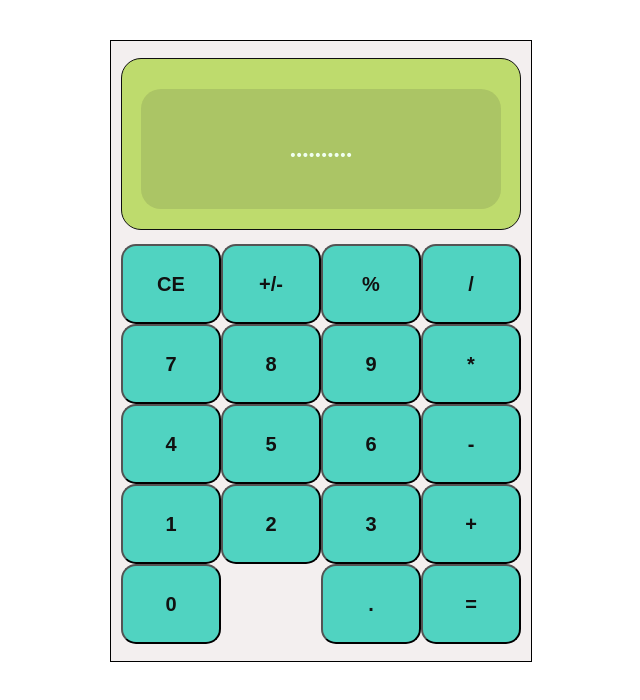
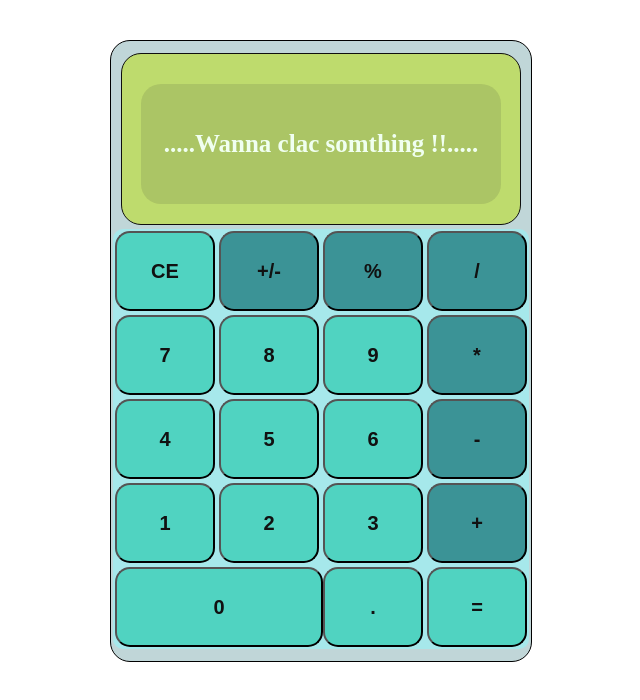
Before and after one commit to ahmedmaher2481998/calculater, a plain HTML site: page index.html in a window 1280 px wide. Shown: the whole page, without its empty margins (319-959 px from the left). Drawn offline with Linux system fonts and the light colour scheme.

Commit message:
modified

```diff
--- a/index.html
+++ b/index.html
@@ -6,12 +6,12 @@
     <meta name="viewport" content="width=device-width, initial-scale=1.0">
     <script src="script.js" defer></script>
     <link rel="stylesheet" href="style.css">
-    <title>Document</title>
+    <title>Calculater O_O</title>
 </head>
 <body>
     <div class="container">
         <div class="result"><div class="box">
-            ..........
+            .....Wanna clac somthing !!.....
         </div></div>
 
         <div class="pad">
@@ -21,7 +21,7 @@
                 <div><button class="digit" >7</button></div>
                 <div><button class="digit" >4</button></div>
                 <div><button class="digit" >1</button></div>
-                <div ><button class="digit">0</button></div>
+                <div ><button id='zero' class="digit">0</button></div>
 
             </div>
 
@@ -38,7 +38,7 @@
                 <div><button class="digit" >9</button></div>
                 <div><button class="digit" >6</button></div>
                 <div><button class="digit" >3</button></div>
-                <div ><button class="operate" >.</button></div>
+                <div ><button class=" " >.</button></div>
 
             </div>
 
@@ -47,7 +47,7 @@
                 <div ><button class="operate" >*</button></div>
                 <div ><button class="operate" >-</button></div>
                 <div ><button class="operate" >+</button></div>
-                <div ><button class="operate" >=</button></div>
+                <div ><button class="equal" >=</button></div>
 
             </div>
 
--- a/script.js
+++ b/script.js
@@ -33,31 +33,47 @@ function operate(obj){
     else if (obj.f == '/'){
          res =  divide(obj.a,obj.b)
     }
+    else if (obj.f == '%'){
+        res = obj.a % obj.b ;
+    }
+    else if (obj.f == '+/-'){
+        obj.a = - obj.a ;
+        res = obj.b
+    }
     return res;
 
 }
 
-
+// test 12 + 7 - 5 * 3 = 24
 
 let obj = {a:0,b:0,f:''};
 let btns = document.querySelectorAll("button")
 bnts = Array.from(btns)
     bnts.map(btn=>{
         btn.addEventListener('click',function(e){
+
             if(e.target.className == 'digit'){
             obj.a = parseInt(obj.a+e.target.textContent);
             populate(obj.a)
-            console.log(obj)
+
             }
             else if(e.target.className == 'operate'){
                 obj.f = e.target.textContent
-                console.log(e.target.textContent)
                 obj.b = operate(obj);
                 populate(obj.b)
                 obj.a = 0;
             }
+            else if (e.target.className == 'equal'){
+                populate(obj.b)
+                obj.a = 0;
+            }
+            else if (e.target.className == 'clear'){
+                obj.a = obj.b = 0;
+                obj.f = ''
+                populate('.....Wanna clac somthing !!.....')
+            }
 
-
+            console.log(obj)
         })
     });
 //put somthing on the screeen.
--- a/style.css
+++ b/style.css
@@ -6,7 +6,8 @@ body{
 .container{
     display: flex;
     border: 1px solid black;
-    background-color: rgb(216, 203, 203,.3);
+    border-radius: 20px;
+    background-color: rgba(46, 119, 126, 0.3);
     height: 600px;
     width: 400px;
     margin: 40px auto;
@@ -34,6 +35,8 @@ body{
     margin:auto;
     align-items: flex-start;
     justify-self: center;
+    border-radius: 10px;
+    background-color: rgb(166, 232, 235);
 
 }
 .result{
@@ -44,6 +47,9 @@ body{
     border-radius: 20px;
     border: 1px solid rgb(15, 15, 15);
     padding: 10px;
+}
+.operate{
+    background-color: rgb(59, 147, 150);
 }
 button{
     border-radius: 15px;
@@ -57,7 +63,8 @@ button{
     font-size: 20px;
     text-align: center;
     flex: 1;
+    margin: 2px;
 }
-.zero{
-    flex-grow: 2;
+#zero{
+    width: 200%;
 }
```
